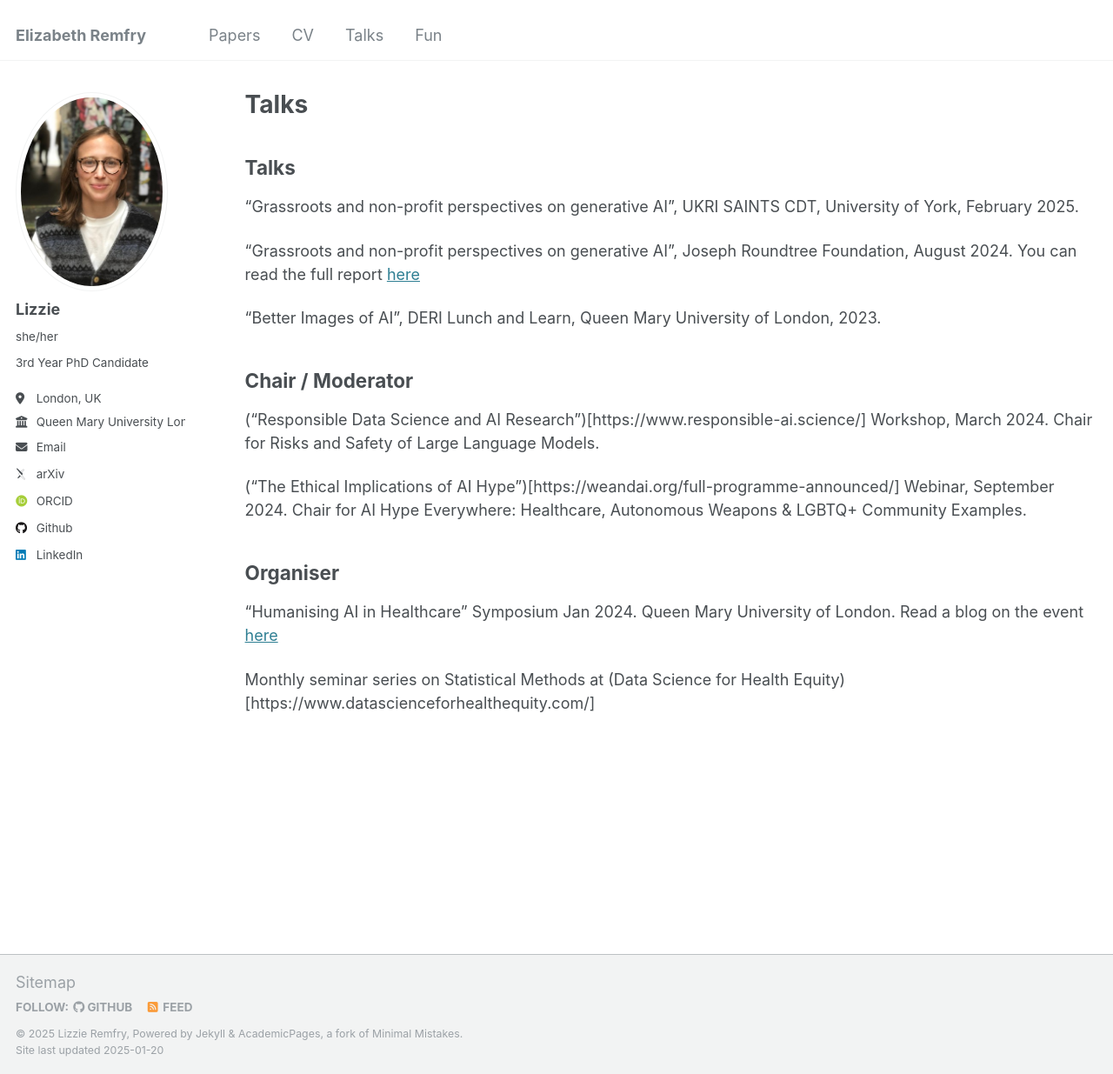
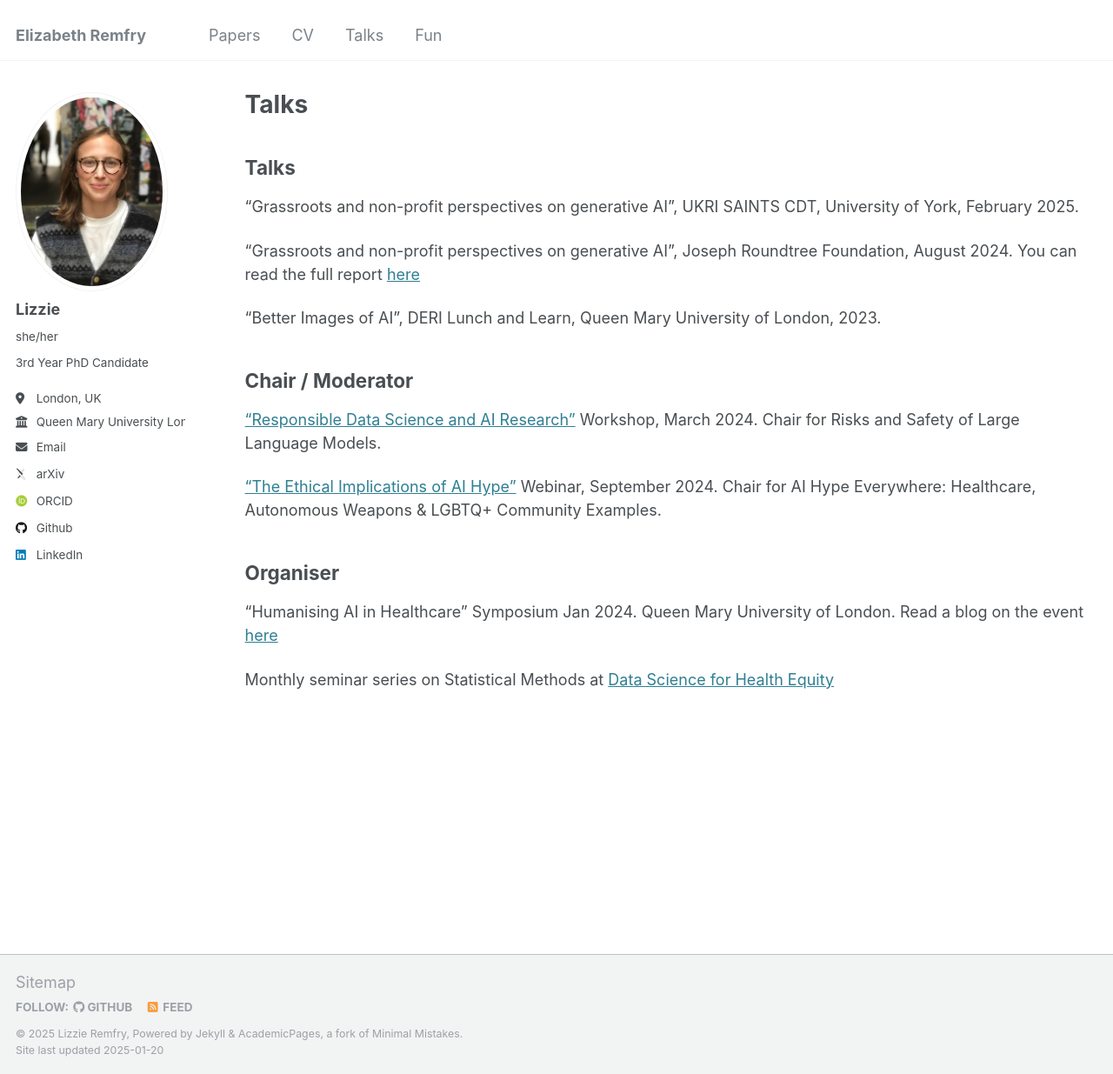
Before and after one commit to LizRem/lizrem.github.io, a Jekyll site: the page built from _pages/talks.md, in a window 1280 px wide and 1235 px high. Shown: the whole window at 87% size. Built offline with Jekyll 4.4.1, drawn with Linux system fonts in a browser that asks for light colours; some web fonts are replaced.

Commit message:
Update talks.md

```diff
--- a/_pages/talks.md
+++ b/_pages/talks.md
@@ -14,11 +14,11 @@ author_profile: true
 "Better Images of AI", DERI Lunch and Learn, Queen Mary University of London, 2023.
 
 ## Chair / Moderator
-("Responsible Data Science and AI Research")[https://www.responsible-ai.science/] Workshop, March 2024. Chair for Risks and Safety of Large Language Models.
+["Responsible Data Science and AI Research"](https://www.responsible-ai.science/) Workshop, March 2024. Chair for Risks and Safety of Large Language Models.
 
-("The Ethical Implications of AI Hype")[https://weandai.org/full-programme-announced/] Webinar, September 2024. Chair for AI Hype Everywhere: Healthcare, Autonomous Weapons & LGBTQ+ Community Examples.
+["The Ethical Implications of AI Hype"](https://weandai.org/full-programme-announced/) Webinar, September 2024. Chair for AI Hype Everywhere: Healthcare, Autonomous Weapons & LGBTQ+ Community Examples.
 
 ## Organiser
 "Humanising AI in Healthcare" Symposium Jan 2024. Queen Mary University of London. Read a blog on the event [here](https://www.apollosocialscience.org/2024/02/21/humanising-ai-in-healthcare-incorporating-social-sciences-in-algorithms/)
 
-Monthly seminar series on Statistical Methods at (Data Science for Health Equity)[https://www.datascienceforhealthequity.com/]
+Monthly seminar series on Statistical Methods at [Data Science for Health Equity](https://www.datascienceforhealthequity.com/)
```
